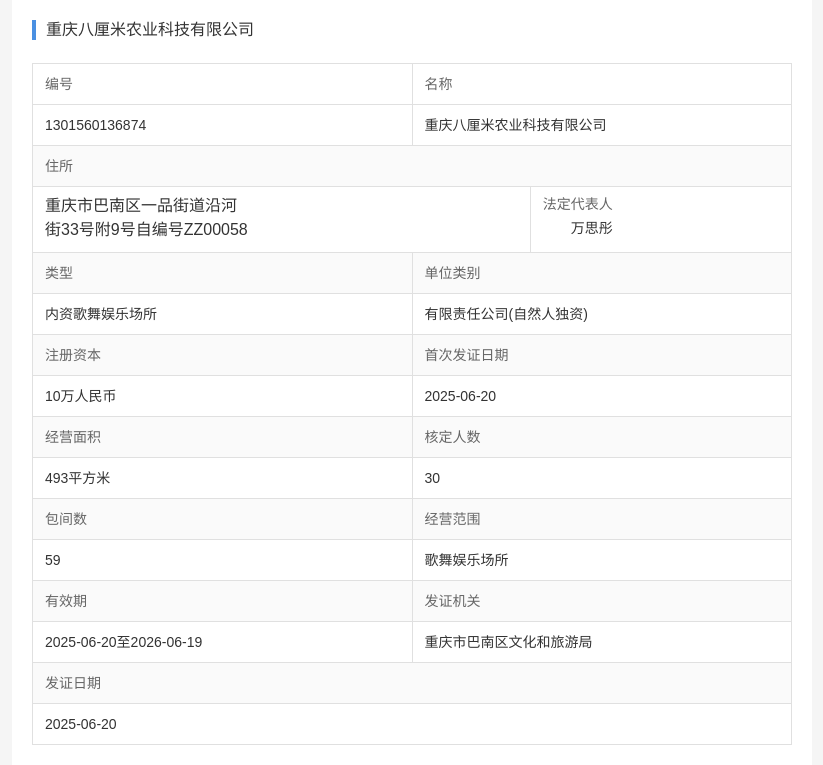
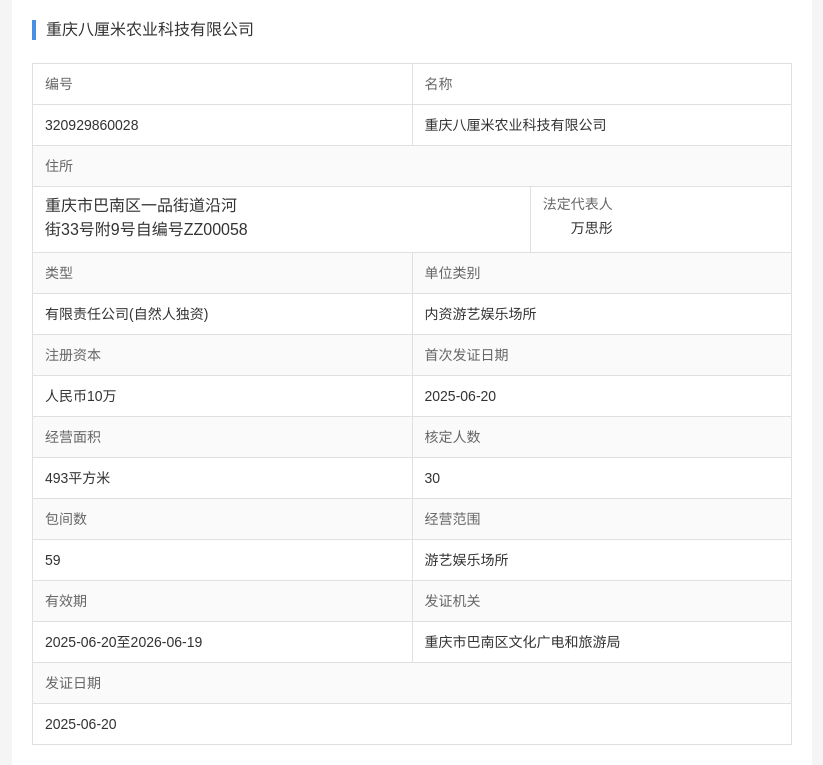
Before and after one commit to luohengjian/4, a plain HTML site: page index.html in a window 1280 px wide. Shown: the part 102-867 px from the top of the page, without its empty margins (228-1051 px from the left). Drawn offline with Linux system fonts and the light colour scheme.

Commit message:
Update index.html

```diff
--- a/index.html
+++ b/index.html
@@ -3,7 +3,7 @@
 <head>
     <meta charset="UTF-8">
     <meta name="viewport" content="width=device-width, initial-scale=1.0">
-    <title></title>
+    <title>文化许可证查询</title>
     <link rel="stylesheet" href="styles.css">
 </head>
 <body>
@@ -31,7 +31,7 @@
 
                 <div class="info-row">
                     <div class="info-item left-col">
-                        <span class="value">1301560136874</span>
+                        <span class="value">320929860028</span>
                     </div>
                     <div class="info-item right-col">
                         <span class="value">重庆八厘米农业科技有限公司</span>
@@ -73,10 +73,10 @@
 
                 <div class="info-row">
                     <div class="info-item left-col">
-                        <span class="value">内资歌舞娱乐场所</span>
+                        <span class="value">有限责任公司(自然人独资)</span>
                     </div>
                     <div class="info-item right-col">
-                        <span class="value">有限责任公司(自然人独资)</span>
+                        <span class="value">内资游艺娱乐场所</span>
                     </div>
                 </div>
 
@@ -92,7 +92,7 @@
 
                 <div class="info-row">
                     <div class="info-item left-col">
-                        <span class="value">10万人民币</span>
+                        <span class="value">人民币10万</span>
                     </div>
                     <div class="info-item right-col">
                         <span class="value">2025-06-20</span>
@@ -133,7 +133,7 @@
                         <span class="value">59</span>
                     </div>
                     <div class="info-item right-col">
-                        <span class="value">歌舞娱乐场所</span>
+                        <span class="value">游艺娱乐场所</span>
                     </div>
                 </div>
 
@@ -152,7 +152,7 @@
                         <span class="value">2025-06-20至2026-06-19</span>
                     </div>
                     <div class="info-item right-col">
-                        <span class="value">重庆市巴南区文化和旅游局</span>
+                        <span class="value">重庆市巴南区文化广电和旅游局</span>
                     </div>
                 </div>
 
```
